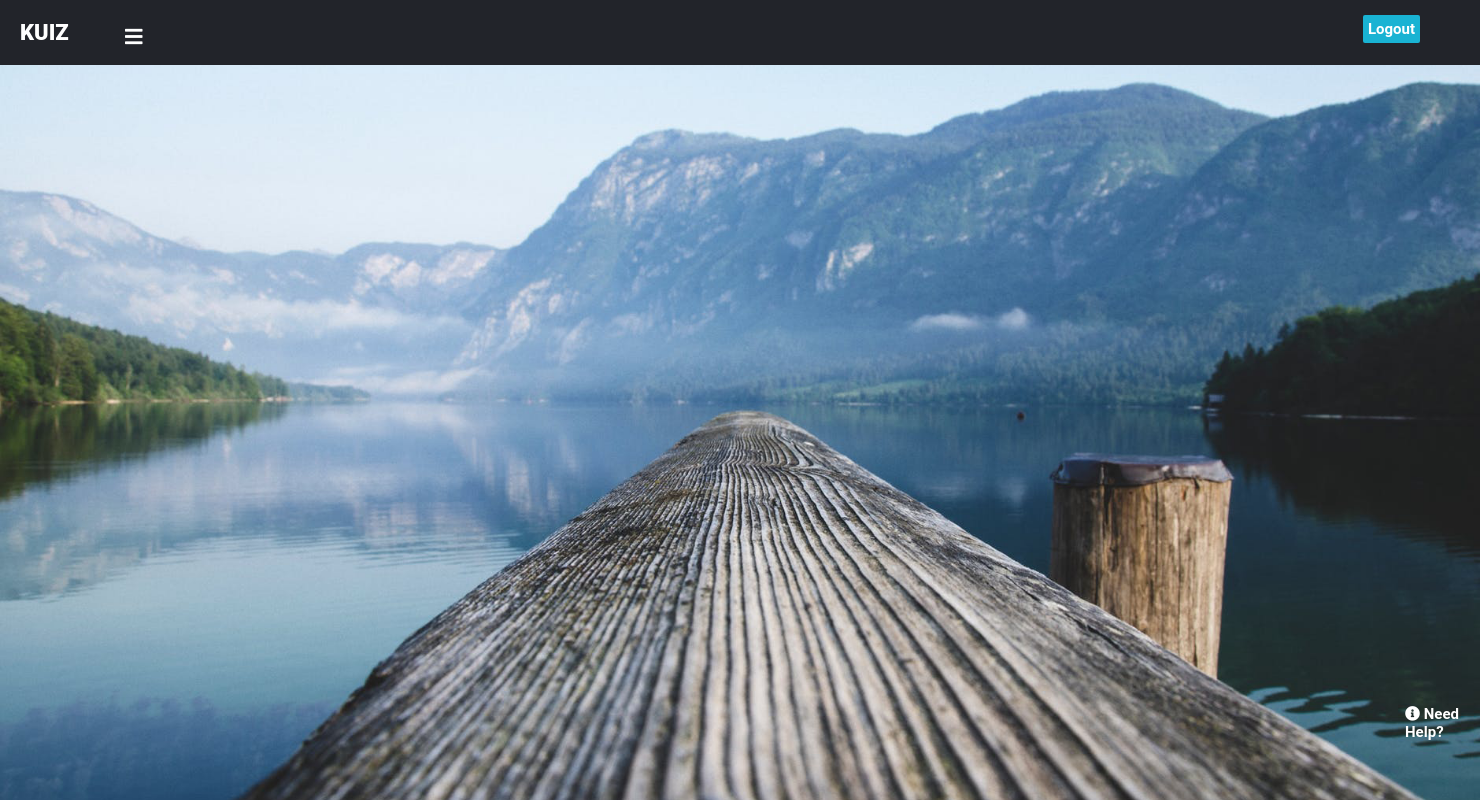
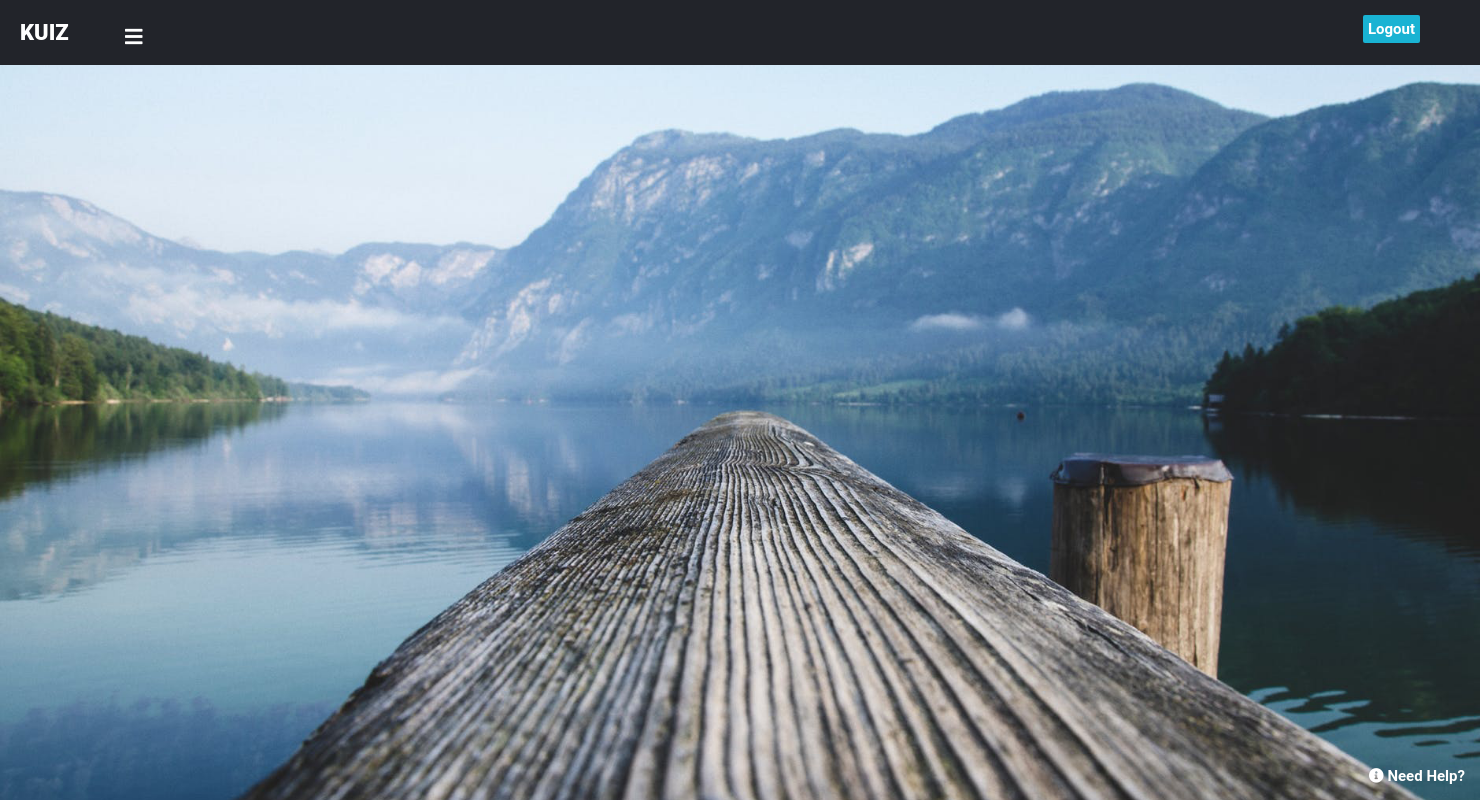
Before and after one commit to vishwannth/kuizz, a PHP site: page / in a window 1480 px wide. Run offline with PHP 8.4, Linux system fonts and the light colour scheme.

Commit message:
refracted code path

```diff
--- a/index.html
+++ b/index.html
@@ -5,7 +5,7 @@
     <meta name="viewport" content="width=device-width, initial-scale=1.0">
     <title>Kuiz Board App</title>
     <link rel="icon" type="image/x-icon" href="assets/t4.png">
-    <link rel="stylesheet" href="style.css">
+    <link rel="stylesheet" href="styles/style.css">
     <link rel="stylesheet" href="https://cdnjs.cloudflare.com/ajax/libs/font-awesome/5.15.1/css/all.min.css">
     <script src="https://cdnjs.cloudflare.com/ajax/libs/jquery/3.5.1/jquery.min.js" charset="utf-8"></script>
   </head>
@@ -55,7 +55,7 @@
       <h1>Sidebar Menu With<br>Sub-Menus</h1>
     </section>-->
 
-    <script src="script.js">
+    <script src="D:\web developement\mini project\scripts\script.js">
     </script>
 
   </body>
--- a/login.html
+++ b/login.html
@@ -3,7 +3,7 @@
   <head>
     <meta charset="utf-8" />
     <title>QUIZZ--LOGIN PAGE</title>
-    <link rel="stylesheet" href="login.css" />
+    <link rel="stylesheet" href="styles/login.css" />
   </head>
   <body>
     <div class="loginbox">
--- a/styles/login.css
+++ b/styles/login.css
@@ -1,7 +1,7 @@
 body {
   margin: 0;
   padding: 0;
-  background: url(assets/bg4.jpeg);
+  background: url("../assets/bg5.jpeg");
   background-size: 100%;
   font-family: sans-serif;
 }
@@ -15,7 +15,7 @@ body {
 }
 
 .loginbox {
-  background: url(assets/bg4.png);
+  background: url("../assets/bg4.png");
   color: #1e5128;
   top: 50%;
   left: 50%;
--- a/styles/signup.css
+++ b/styles/signup.css
@@ -1,7 +1,7 @@
 body {
   margin: 0;
   padding: 0;
-  background: url(assets/bg4.jpeg);
+  background: url(../assets/bg5.jpeg);
   background-size: 100%;
   font-family: sans-serif;
 }
@@ -15,7 +15,7 @@ body {
 }
 
 .loginbox {
-  background: url(assets/bg4.png);
+  background: url(../assets/bg4.png);
   color: #1e5128;
   top: 50%;
   left: 50%;
--- a/styles/style.css
+++ b/styles/style.css
@@ -9,14 +9,16 @@
 
 body {
   min-height: 100vh;
-  background: url(background.png) no-repeat;
+  background: url(../assets/background.png) no-repeat 100%;
   background-size: cover;
   background-position: center;
+
 }
 .h4 {
   background: #22242a;
   padding: 20px;
 }
+
 
 .left_area h3 {
   color: #fff;
@@ -154,10 +156,12 @@ body {
     line-height: 60px;
   }
 }
+
+
 #j1 {
   position: absolute;
-  top: 700px;
-  left: 1400px;
+  bottom: 10px;
+  right: 10px;
   font-size: medium;
   padding: 5px;
   /*background: rgb(62, 59, 59);*/
```
Also changed, not shown: contact.html (+4 -4 lines), signup.html (+5 -3 lines), assets/bg5.jpeg (renamed from assets/bg4.jpeg).
